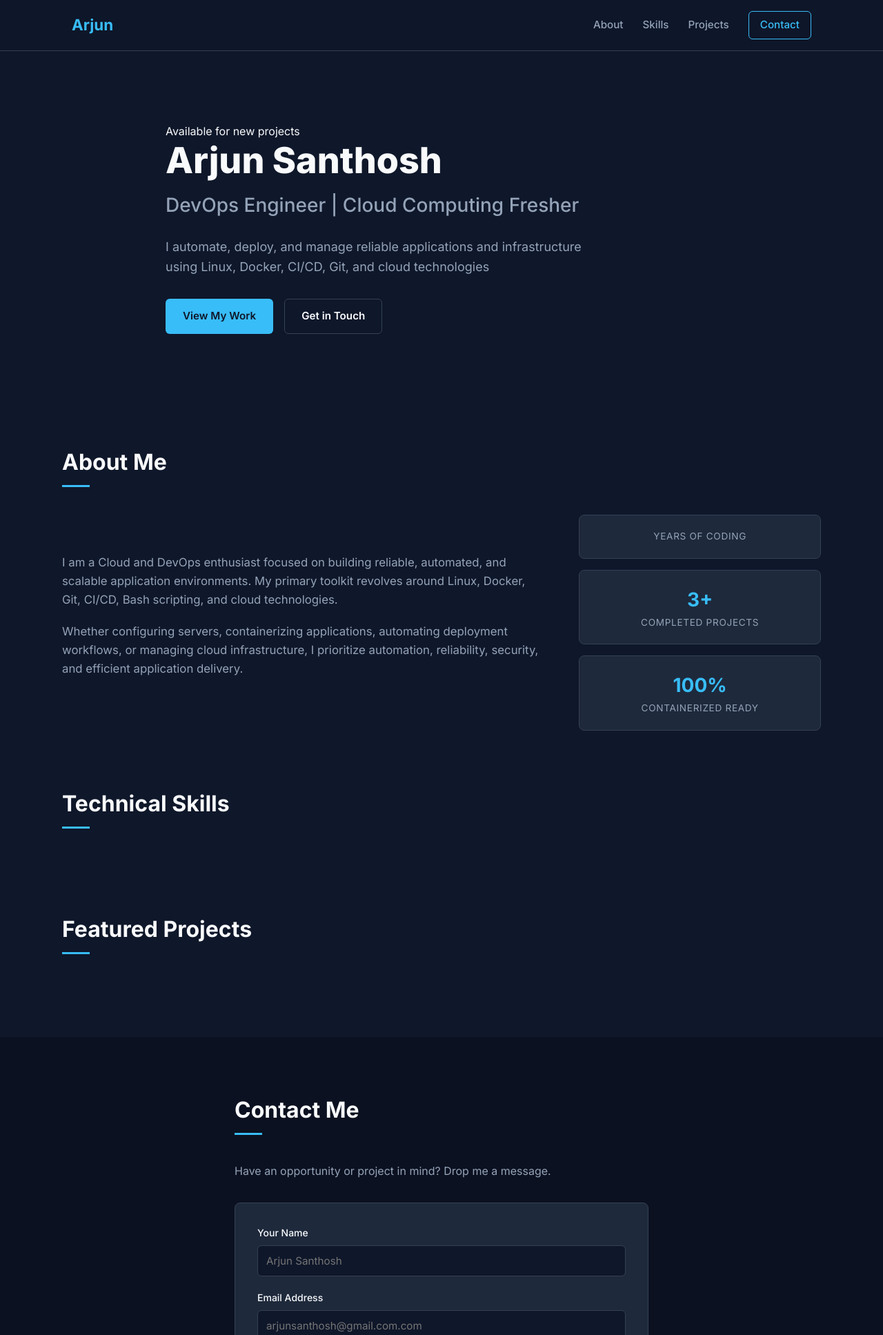
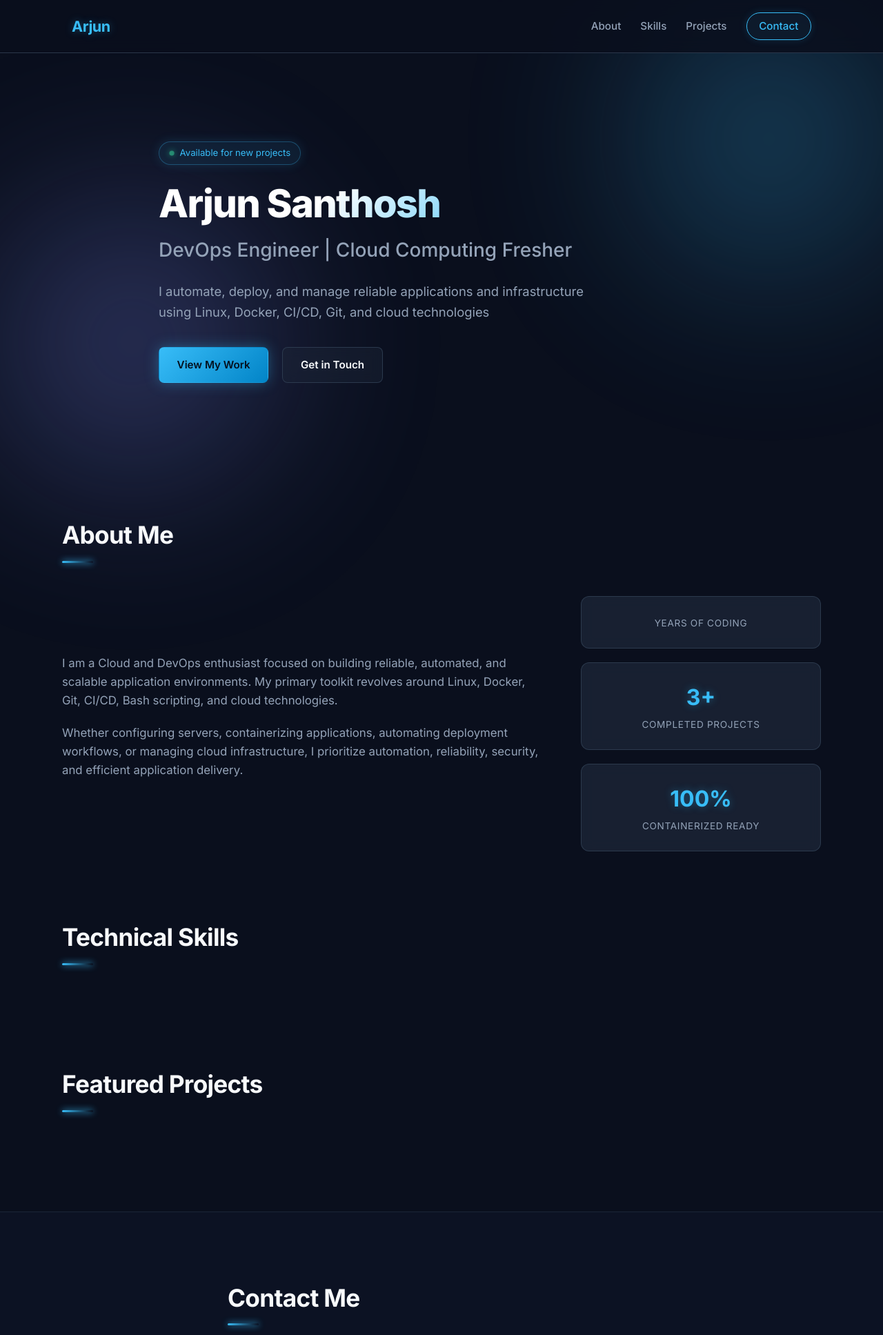
Before and after one commit to arjunsanthosh594/Portfolio, a Python web app: template templates/index.html in a window 1280 px wide. Shown: the top 1935 px of the page at 69% size. Run offline with Jinja, Linux system fonts and the light colour scheme; the template is opened without the code that fills it, so the values that code supplies are empty.

Commit message:
css and js updated

```diff
--- a/static/css/style.css
+++ b/static/css/style.css
@@ -1,16 +1,24 @@
 :root {
-  --bg-primary: #0f172a;
-  --bg-secondary: #1e293b;
-  --bg-card: #1e293b;
+  --bg-primary: #0a0f1d;
+  --bg-secondary: #0f172a;
+  --bg-card: rgba(30, 41, 59, 0.7);
+  --bg-card-hover: rgba(30, 41, 59, 0.95);
   --text-main: #f8fafc;
   --text-muted: #94a3b8;
+
+  /* Glow & Accents */
   --accent: #38bdf8;
-  --accent-hover: #0284c7;
-  --border: #334155;
+  --accent-glow: rgba(56, 189, 248, 0.35);
+  --accent-secondary: #818cf8;
+  --accent-secondary-glow: rgba(129, 140, 248, 0.3);
+
+  --border: rgba(51, 65, 85, 0.8);
+  --border-glow: rgba(56, 189, 248, 0.4);
   --success: #34d399;
   --error: #f87171;
+
   --font-family: 'Inter', -apple-system, BlinkMacSystemFont, 'Segoe UI', Roboto, sans-serif;
-  --transition: all 0.2s ease-in-out;
+  --transition: all 0.3s cubic-bezier(0.16, 1, 0.3, 1);
 }
 
 * {
@@ -28,42 +36,85 @@ body {
   background-color: var(--bg-primary);
   color: var(--text-main);
   line-height: 1.6;
+  overflow-x: hidden;
+  position: relative;
+}
+
+/* Background Ambient Glow Orbs */
+.ambient-glow {
+  position: fixed;
+  border-radius: 50%;
+  filter: blur(120px);
+  pointer-events: none;
+  z-index: 0;
+  opacity: 0.45;
+  animation: floatOrb 18s ease-in-out infinite alternate;
+}
+
+.ambient-glow-1 {
+  top: -100px;
+  right: -50px;
+  width: 500px;
+  height: 500px;
+  background: radial-gradient(circle, var(--accent) 0%, transparent 70%);
+}
+
+.ambient-glow-2 {
+  bottom: 10%;
+  left: -100px;
+  width: 550px;
+  height: 550px;
+  background: radial-gradient(circle, var(--accent-secondary) 0%, transparent 70%);
+  animation-duration: 22s;
+  animation-direction: alternate-reverse;
+}
+
+@keyframes floatOrb {
+  0% { transform: translate(0, 0) scale(1); }
+  50% { transform: translate(40px, 60px) scale(1.1); }
+  100% { transform: translate(-30px, 30px) scale(0.95); }
 }
 
 .container {
   width: 90%;
   max-width: 1100px;
   margin: 0 auto;
+  position: relative;
+  z-index: 1;
 }
 
 /* Navbar */
 .navbar {
   position: sticky;
   top: 0;
-  background-color: rgba(15, 23, 42, 0.95);
-  backdrop-filter: blur(8px);
+  background-color: rgba(10, 15, 29, 0.85);
+  backdrop-filter: blur(12px);
+  -webkit-backdrop-filter: blur(12px);
   border-bottom: 1px solid var(--border);
   z-index: 100;
+  transition: var(--transition);
 }
 
 .nav-container {
   display: flex;
   justify-content: space-between;
   align-items: center;
-  padding: 1rem 5%;
+  padding: 1.1rem 5%;
   max-width: 1200px;
   margin: 0 auto;
 }
 
 .logo {
-  font-size: 1.4rem;
+  font-size: 1.35rem;
   font-weight: 700;
   color: var(--text-main);
   text-decoration: none;
+  letter-spacing: -0.02em;
 }
 
 .logo span {
   color: var(--accent);
+  text-shadow: 0 0 12px var(--accent-glow);
 }
 
 .nav-links {
@@ -82,19 +133,22 @@ body {
 
 .nav-links a:hover {
   color: var(--accent);
+  text-shadow: 0 0 8px var(--accent-glow);
 }
 
 .btn-nav {
-  padding: 0.45rem 1rem;
-  background-color: transparent;
+  padding: 0.45rem 1.1rem;
+  background-color: rgba(56, 189, 248, 0.05);
   border: 1px solid var(--accent);
   color: var(--accent) !important;
-  border-radius: 6px;
+  border-radius: 999px;
+  box-shadow: 0 0 12px rgba(56, 189, 248, 0.15);
 }
 
 .btn-nav:hover {
   background-color: var(--accent);
   color: var(--bg-primary) !important;
+  box-shadow: 0 0 20px var(--accent-glow);
 }
 
 .menu-toggle {
@@ -115,26 +169,54 @@ body {
 
 /* Hero Section */
 .hero {
-  padding: 6.5rem 0 5rem;
-  text-align: left;
+  padding: 8rem 0 6rem;
+  position: relative;
 }
 
 .hero-content {
-  max-width: 800px;
+  max-width: 820px;
 }
 
-.tagline {
+.status-badge {
+  display: inline-flex;
+  align-items: center;
+  gap: 0.5rem;
+  padding: 0.35rem 0.85rem;
+  background: rgba(56, 189, 248, 0.08);
+  border: 1px solid rgba(56, 189, 248, 0.3);
+  border-radius: 999px;
+  font-size: 0.825rem;
   color: var(--accent);
-  font-weight: 600;
-  font-size: 1.1rem;
-  margin-bottom: 0.5rem;
+  margin-bottom: 1.5rem;
+  box-shadow: 0 0 16px rgba(56, 189, 248, 0.15);
+}
+
+.status-dot {
+  width: 8px;
+  height: 8px;
+  border-radius: 50%;
+  background-color: var(--success);
+  box-shadow: 0 0 10px var(--success);
+  animation: pulseDot 2s infinite ease-in-out;
+}
+
+@keyframes pulseDot {
+  0%, 100% { opacity: 1; transform: scale(1); }
+  50% { opacity: 0.4; transform: scale(0.85); }
 }
 
 .hero h1 {
-  font-size: 3.25rem;
+  font-size: 3.5rem;
   font-weight: 800;
   line-height: 1.15;
   margin-bottom: 0.75rem;
+  letter-spacing: -0.03em;
+}
+
+.gradient-text {
+  background: linear-gradient(135deg, #ffffff 30%, var(--accent) 70%, var(--accent-secondary) 100%);
+  -webkit-background-clip: text;
+  -webkit-text-fill-color: transparent;
 }
 
 .subheading {
@@ -145,48 +227,57 @@ body {
 }
 
 .bio-lead {
-  font-size: 1.125rem;
+  font-size: 1.15rem;
   color: var(--text-muted);
-  margin-bottom: 2rem;
+  margin-bottom: 2.25rem;
   max-width: 650px;
 }
 
 .hero-actions {
   display: flex;
-  gap: 1rem;
+  gap: 1.25rem;
 }
 
-/* Buttons */
+/* Glowing Buttons */
 .btn {
-  display: inline-block;
-  padding: 0.75rem 1.5rem;
+  display: inline-flex;
+  align-items: center;
+  justify-content: center;
+  padding: 0.8rem 1.6rem;
   font-size: 0.95rem;
   font-weight: 600;
-  border-radius: 6px;
+  border-radius: 8px;
   text-decoration: none;
   cursor: pointer;
   border: 1px solid transparent;
   transition: var(--transition);
+  position: relative;
+  overflow: hidden;
 }
 
 .btn-primary {
-  background-color: var(--accent);
-  color: var(--bg-primary);
+  background: linear-gradient(135deg, var(--accent) 0%, #0284c7 100%);
+  color: #04101e;
+  box-shadow: 0 0 20px var(--accent-glow);
 }
 
 .btn-primary:hover {
-  background-color: var(--accent-hover);
+  transform: translateY(-2px);
+  box-shadow: 0 0 30px rgba(56, 189, 248, 0.6);
 }
 
 .btn-secondary {
   border-color: var(--border);
   color: var(--text-main);
-  background-color: transparent;
+  background-color: rgba(30, 41, 59, 0.4);
+  backdrop-filter: blur(8px);
 }
 
 .btn-secondary:hover {
   border-color: var(--accent);
   color: var(--accent);
+  transform: translateY(-2px);
+  box-shadow: 0 0 20px rgba(56, 189, 248, 0.2);
 }
 
 .btn-block {
@@ -195,35 +286,42 @@ body {
 
 /* Sections */
 .section {
-  padding: 5rem 0;
+  padding: 6rem 0;
+  position: relative;
+  z-index: 1;
 }
 
 .section-alt {
-  background-color: #0b1120;
+  background-color: rgba(15, 23, 42, 0.5);
+  border-top: 1px solid rgba(51, 65, 85, 0.4);
+  border-bottom: 1px solid rgba(51, 65, 85, 0.4);
 }
 
 .section-title {
-  font-size: 2rem;
+  font-size: 2.2rem;
   font-weight: 700;
-  margin-bottom: 2.5rem;
+  margin-bottom: 3rem;
   position: relative;
   display: inline-block;
+  letter-spacing: -0.02em;
 }
 
 .section-title::after {
   content: '';
   display: block;
-  width: 40px;
+  width: 45px;
   height: 3px;
-  background-color: var(--accent);
-  margin-top: 0.5rem;
+  background: linear-gradient(90deg, var(--accent), transparent);
+  box-shadow: 0 0 10px var(--accent);
+  margin-top: 0.6rem;
+  border-radius: 2px;
 }
 
 /* About Grid */
 .about-grid {
   display: grid;
   grid-template-columns: 2fr 1fr;
-  gap: 3rem;
+  gap: 3.5rem;
   align-items: center;
 }
 
@@ -236,21 +334,30 @@ body {
 .about-stats {
   display: flex;
   flex-direction: column;
-  gap: 1rem;
+  gap: 1.25rem;
 }
 
 .stat-card {
-  background-color: var(--bg-card);
-  padding: 1.25rem;
-  border-radius: 8px;
+  background: var(--bg-card);
+  backdrop-filter: blur(10px);
+  padding: 1.5rem;
+  border-radius: 12px;
   border: 1px solid var(--border);
   text-align: center;
+  transition: var(--transition);
+}
+
+.stat-card:hover {
+  border-color: var(--border-glow);
+  transform: translateY(-3px);
+  box-shadow: 0 10px 25px -5px rgba(56, 189, 248, 0.15);
 }
 
 .stat-card h3 {
-  font-size: 1.75rem;
+  font-size: 2rem;
   color: var(--accent);
   font-weight: 700;
+  text-shadow: 0 0 12px var(--accent-glow);
 }
 
 .stat-card p {
@@ -258,20 +365,22 @@ body {
   font-size: 0.85rem;
   text-transform: uppercase;
   letter-spacing: 0.05em;
+  margin-top: 0.25rem;
 }
 
 /* Skills */
 .skills-grid {
   display: grid;
-  grid-template-columns: repeat(auto-fit, minmax(220px, 1fr));
-  gap: 1.25rem;
+  grid-template-columns: repeat(auto-fit, minmax(230px, 1fr));
+  gap: 1.5rem;
 }
 
 .skill-card {
-  background-color: var(--bg-card);
+  background: var(--bg-card);
+  backdrop-filter: blur(10px);
   border: 1px solid var(--border);
-  padding: 1.25rem;
-  border-radius: 8px;
+  padding: 1.4rem;
+  border-radius: 12px;
   display: flex;
   justify-content: space-between;
   align-items: center;
@@ -280,7 +389,9 @@ body {
 
 .skill-card:hover {
   border-color: var(--accent);
-  transform: translateY(-2px);
+  background: var(--bg-card-hover);
+  transform: translateY(-4px);
+  box-shadow: 0 12px 25px -5px var(--accent-glow);
 }
 
 .skill-name {
@@ -290,65 +401,77 @@ body {
 .skill-level {
   font-size: 0.8rem;
   color: var(--accent);
-  background-color: rgba(56, 189, 248, 0.1);
-  padding: 0.2rem 0.6rem;
+  background: rgba(56, 189, 248, 0.12);
+  border: 1px solid rgba(56, 189, 248, 0.25);
+  padding: 0.25rem 0.65rem;
   border-radius: 999px;
+  box-shadow: 0 0 8px rgba(56, 189, 248, 0.15);
 }
 
 /* Projects */
 .projects-grid {
   display: grid;
-  grid-template-columns: repeat(auto-fit, minmax(300px, 1fr));
-  gap: 1.75rem;
+  grid-template-columns: repeat(auto-fit, minmax(320px, 1fr));
+  gap: 2rem;
 }
 
 .project-card {
-  background-color: var(--bg-card);
+  background: var(--bg-card);
+  backdrop-filter: blur(10px);
   border: 1px solid var(--border);
-  border-radius: 8px;
+  border-radius: 14px;
   display: flex;
   flex-direction: column;
   justify-content: space-between;
-  padding: 1.5rem;
+  padding: 1.75rem;
   transition: var(--transition);
+  position: relative;
 }
 
 .project-card:hover {
   border-color: var(--accent);
-  transform: translateY(-3px);
+  transform: translateY(-6px);
+  box-shadow: 0 15px 35px -10px var(--accent-glow);
 }
 
 .project-body h3 {
-  font-size: 1.25rem;
-  margin-bottom: 0.75rem;
+  font-size: 1.35rem;
+  margin-bottom: 0.85rem;
 }
 
 .project-body p {
   color: var(--text-muted);
   font-size: 0.95rem;
-  margin-bottom: 1.25rem;
+  margin-bottom: 1.5rem;
 }
 
 .project-tags {
   display: flex;
   flex-wrap: wrap;
-  gap: 0.4rem;
-  margin-bottom: 1.5rem;
+  gap: 0.5rem;
+  margin-bottom: 1.75rem;
 }
 
 .tag {
   font-size: 0.75rem;
-  background-color: rgba(148, 163, 184, 0.1);
-  color: var(--text-muted);
-  padding: 0.2rem 0.5rem;
-  border-radius: 4px;
+  background-color: rgba(56, 189, 248, 0.06);
+  border: 1px solid rgba(56, 189, 248, 0.15);
+  color: #bae6fd;
+  padding: 0.25rem 0.6rem;
+  border-radius: 6px;
+  transition: var(--transition);
+}
+
+.project-card:hover .tag {
+  border-color: rgba(56, 189, 248, 0.35);
+  background: rgba(56, 189, 248, 0.1);
 }
 
 .project-footer {
   display: flex;
-  gap: 1.25rem;
+  gap: 1.5rem;
   border-top: 1px solid var(--border);
-  padding-top: 1rem;
+  padding-top: 1.25rem;
 }
 
 .link-btn {
@@ -360,45 +483,49 @@ body {
 }
 
 .link-btn:hover {
-  color: var(--accent-hover);
+  color: #fff;
+  text-shadow: 0 0 10px var(--accent);
+  transform: translateX(2px);
 }
 
 /* Contact */
 .contact-container {
-  max-width: 600px;
+  max-width: 620px;
 }
 
 .contact-subtitle {
   color: var(--text-muted);
-  margin-bottom: 2rem;
+  margin-bottom: 2.25rem;
 }
 
 .contact-form {
-  background-color: var(--bg-card);
-  padding: 2rem;
-  border-radius: 8px;
+  background: var(--bg-card);
+  backdrop-filter: blur(12px);
+  padding: 2.5rem;
+  border-radius: 16px;
   border: 1px solid var(--border);
+  box-shadow: 0 20px 40px -15px rgba(0, 0, 0, 0.5);
 }
 
 .form-group {
-  margin-bottom: 1.25rem;
+  margin-bottom: 1.5rem;
 }
 
 .form-group label {
   display: block;
   font-size: 0.875rem;
   font-weight: 500;
-  margin-bottom: 0.4rem;
+  margin-bottom: 0.5rem;
   color: var(--text-main);
 }
 
 .form-group input,
 .form-group textarea {
   width: 100%;
-  padding: 0.75rem;
-  background-color: var(--bg-primary);
+  padding: 0.85rem 1rem;
+  background-color: rgba(10, 15, 29, 0.8);
   border: 1px solid var(--border);
-  border-radius: 6px;
+  border-radius: 8px;
   color: var(--text-main);
   font-family: inherit;
   font-size: 0.95rem;
@@ -409,48 +536,65 @@ body {
 .form-group textarea:focus {
   outline: none;
   border-color: var(--accent);
+  box-shadow: 0 0 15px var(--accent-glow);
 }
 
 .form-feedback {
-  margin-top: 1rem;
-  padding: 0.75rem;
-  border-radius: 6px;
+  margin-top: 1.25rem;
+  padding: 0.85rem;
+  border-radius: 8px;
   font-size: 0.9rem;
   display: none;
 }
 
 .form-feedback.success {
   display: block;
-  background-color: rgba(52, 211, 153, 0.1);
+  background-color: rgba(52, 211, 153, 0.12);
   color: var(--success);
   border: 1px solid var(--success);
+  box-shadow: 0 0 15px rgba(52, 211, 153, 0.2);
 }
 
 .form-feedback.error {
   display: block;
-  background-color: rgba(248, 113, 113, 0.1);
+  background-color: rgba(248, 113, 113, 0.12);
   color: var(--error);
   border: 1px solid var(--error);
+  box-shadow: 0 0 15px rgba(248, 113, 113, 0.2);
 }
 
 /* Footer */
 .footer {
   border-top: 1px solid var(--border);
-  padding: 2rem 0;
+  padding: 2.5rem 0;
   text-align: center;
   color: var(--text-muted);
   font-size: 0.875rem;
+  position: relative;
+  z-index: 1;
+}
+
+/* Reveal on Scroll Animation Utility */
+.reveal {
+  opacity: 0;
+  transform: translateY(30px);
+  transition: opacity 0.8s cubic-bezier(0.16, 1, 0.3, 1), transform 0.8s cubic-bezier(0.16, 1, 0.3, 1);
+}
+
+.reveal.active {
+  opacity: 1;
+  transform: translateY(0);
 }
 
 /* Responsive */
 @media (max-width: 768px) {
   .hero h1 {
-    font-size: 2.5rem;
+    font-size: 2.6rem;
   }
 
   .about-grid {
     grid-template-columns: 1fr;
-    gap: 2rem;
+    gap: 2.5rem;
   }
 
   .nav-links {
@@ -459,9 +603,9 @@ body {
     top: 100%;
     left: 0;
     width: 100%;
-    background-color: var(--bg-primary);
+    background-color: rgba(10, 15, 29, 0.98);
     flex-direction: column;
-    padding: 1.5rem;
+    padding: 1.75rem;
     border-bottom: 1px solid var(--border);
   }
 
--- a/static/js/script.js
+++ b/static/js/script.js
@@ -1,5 +1,26 @@
 document.addEventListener("DOMContentLoaded", () => {
-  // Mobile navigation toggle
+  // 1. Scroll Reveal Animation using IntersectionObserver
+  const revealElements = document.querySelectorAll(".reveal");
+
+  const revealObserver = new IntersectionObserver(
+    (entries, observer) => {
+      entries.forEach((entry) => {
+        if (entry.isIntersecting) {
+          entry.target.classList.add("active");
+          // Keep active once revealed
+          observer.unobserve(entry.target);
+        }
+      });
+    },
+    {
+      threshold: 0.15,
+      rootMargin: "0px 0px -40px 0px"
+    }
+  );
+
+  revealElements.forEach((el) => revealObserver.observe(el));
+
+  // 2. Mobile navigation toggle
   const menuToggle = document.getElementById("menuToggle");
   const navLinks = document.querySelector(".nav-links");
 
@@ -15,7 +36,7 @@ document.addEventListener("DOMContentLoaded", () => {
     });
   }
 
-  // Asynchronous contact form handler
+  // 3. Asynchronous contact form handler
   const contactForm = document.getElementById("contactForm");
   const submitBtn = document.getElementById("submitBtn");
   const feedback = document.getElementById("formFeedback");
```
